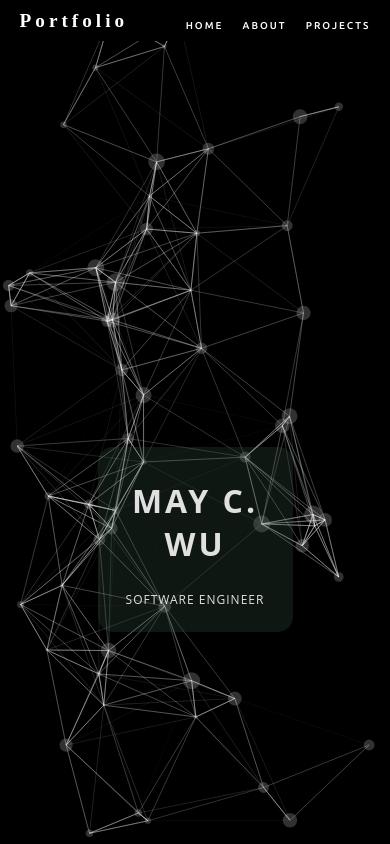
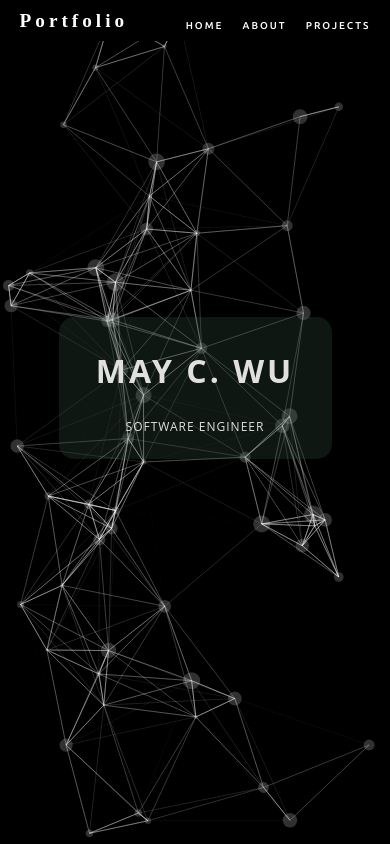
Before and after one commit to maycwu/maywu-portfolio, a React (Create React App) app: page / in a window 390 px wide. Built offline with nearby package versions, Linux system fonts and the light colour scheme; a web font is replaced by a local one.

Commit message:
fixed mobile view

```diff
--- a/src/css/Home.css
+++ b/src/css/Home.css
@@ -155,8 +155,7 @@ span {
 
 /* for laptop screens */
 
-@media screen and (min-height: 300px) {
-  @media  screen and  (max-width : 1224px) {
+@media screen and (max-height: 300px){
     .home {
       border-radius: 15px;
       width: 50%;
@@ -166,6 +165,4 @@ span {
       top: -380px;
       width: 25%;
     }
-
-  }
 }
--- a/src/css/Projects.css
+++ b/src/css/Projects.css
@@ -62,7 +62,9 @@
 }
 
 .project-link-name:hover {
-  color: var(--color7);
+  color: white;
+  text-shadow: 0 0 10px #FFFFFF, 2px 3px 5px rgba(0,0,0,0.6);
+
 }
 
 .project-subtitle {
--- a/src/css/index.css
+++ b/src/css/index.css
@@ -7,9 +7,9 @@
   --color4: #91a8a4;
   --color5: #776871;
   --color6: #d5d5d5;
-  --color7: #27555c;
+  --color7: #02a376;
   --color8: #000;
-  --color9: #1a8cbe;
+  --color9: #1ab9be;
   --color10: #44b295;
 }
 
```
